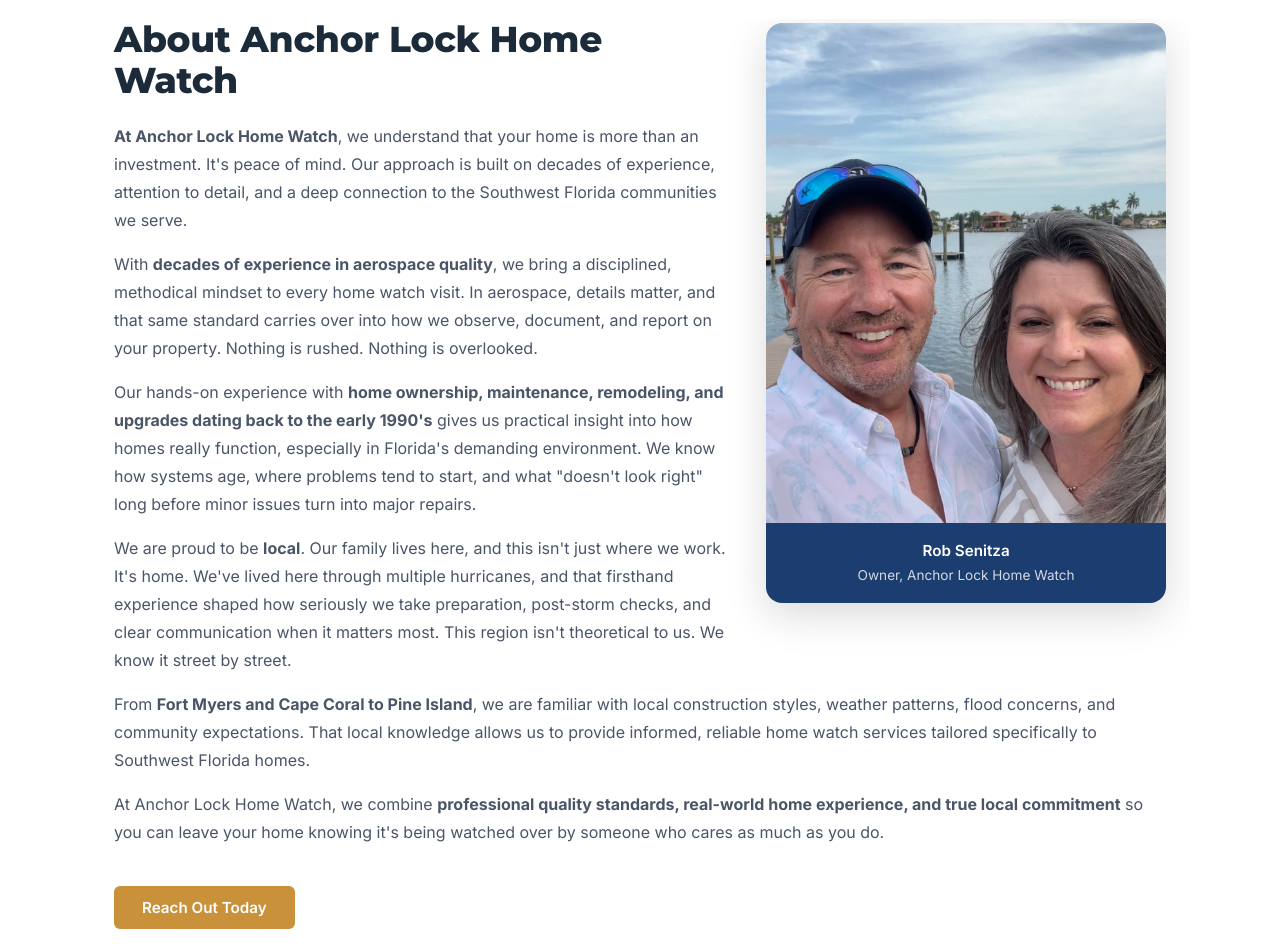
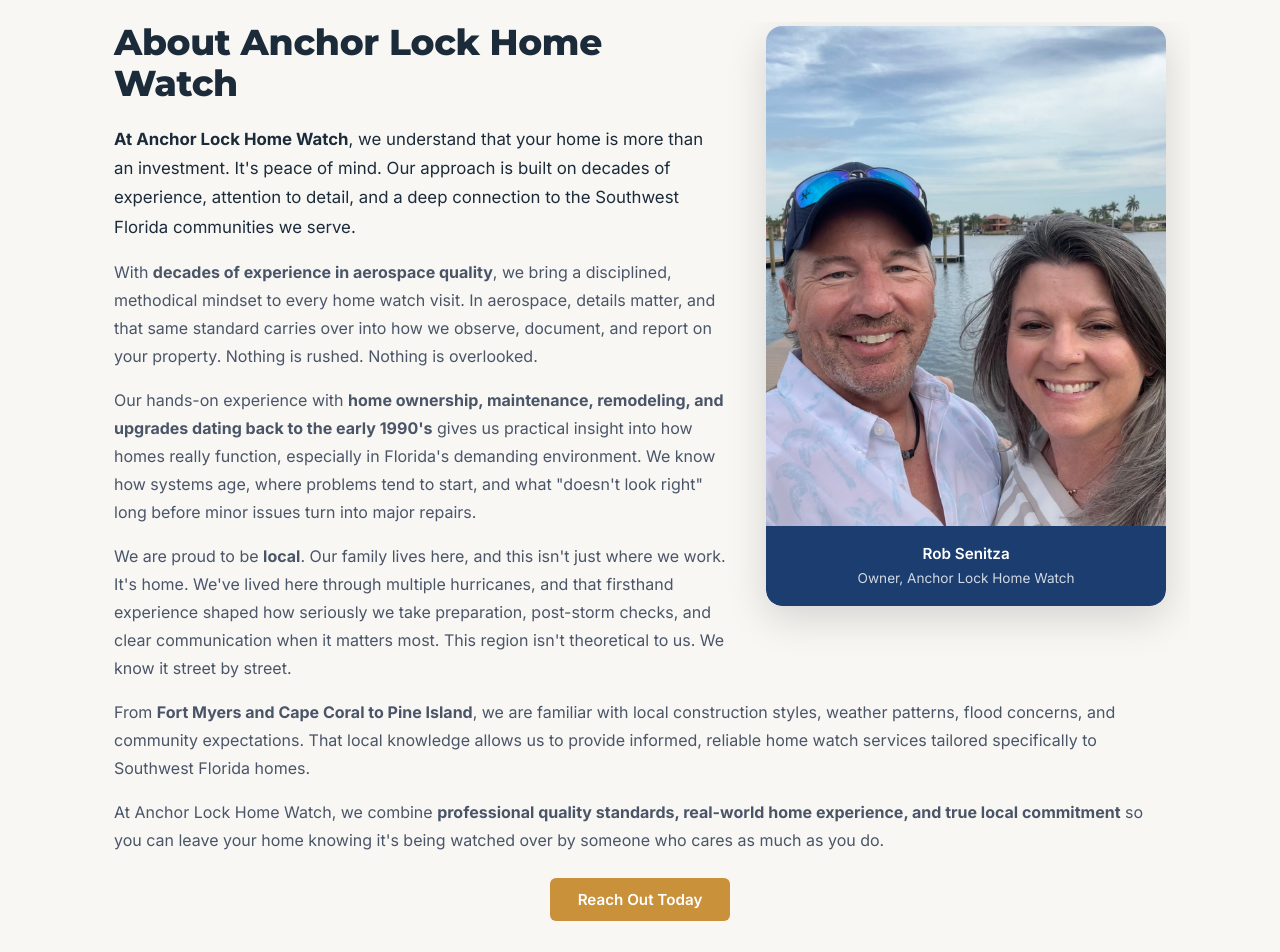
Before and after one commit to CoastalMetrics/anchor-lock-home-watch-website, a SvelteKit app: page / in a window 1280 px wide. Shown: the part 2000-2952 px from the top of the page. Built offline with nearby package versions, Linux system fonts and the light colour scheme.

Commit message:
Slight styling adjustments

```diff
--- a/src/routes/+page.svelte
+++ b/src/routes/+page.svelte
@@ -686,15 +686,17 @@
 
 	/* === ABOUT === */
 	.about {
-		background: var(--white);
+		background: var(--off-white);
 		padding: 5rem 0;
 		position: relative;
 		z-index: 1;
+		border-top: 3px solid var(--gold);
 	}
 	.about-container { overflow: hidden; }
 	.about-title { text-align: left; margin-bottom: 1.25rem; }
 	.about-p { color: var(--mid); line-height: 1.75; margin-bottom: 1rem; }
-	.about-cta { margin-top: 1.5rem; display: inline-block; }
+	.about-p:first-of-type { font-size: 1.05rem; color: var(--dark); }
+	.about-cta { margin-top: 1.5rem; display: block; width: fit-content; margin-left: auto; margin-right: auto; }
 
 	.about-photo-col {
 		float: right;
@@ -722,12 +724,13 @@
 		font-weight: 600;
 		font-size: 0.95rem;
 		margin: 0;
+		border-radius: 0 0 16px 16px;
 	}
 	.owner-caption span { font-weight: 400; opacity: 0.8; font-size: 0.85rem; }
 
 	/* === CONTACT === */
 	.contact {
-		background: var(--off-white);
+		background: var(--white);
 		padding: 5rem 0;
 	}
 	.contact-inner {
```
